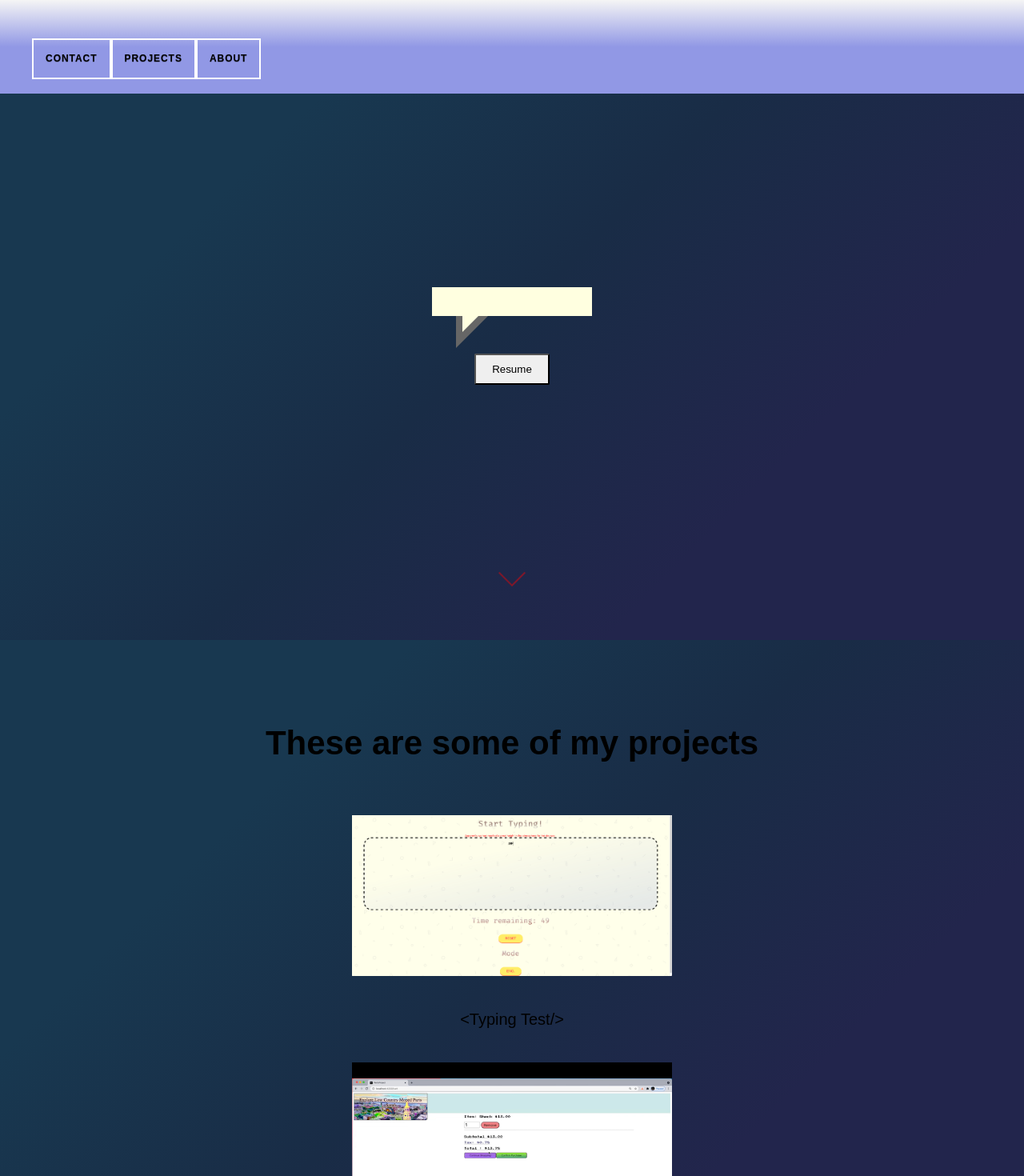
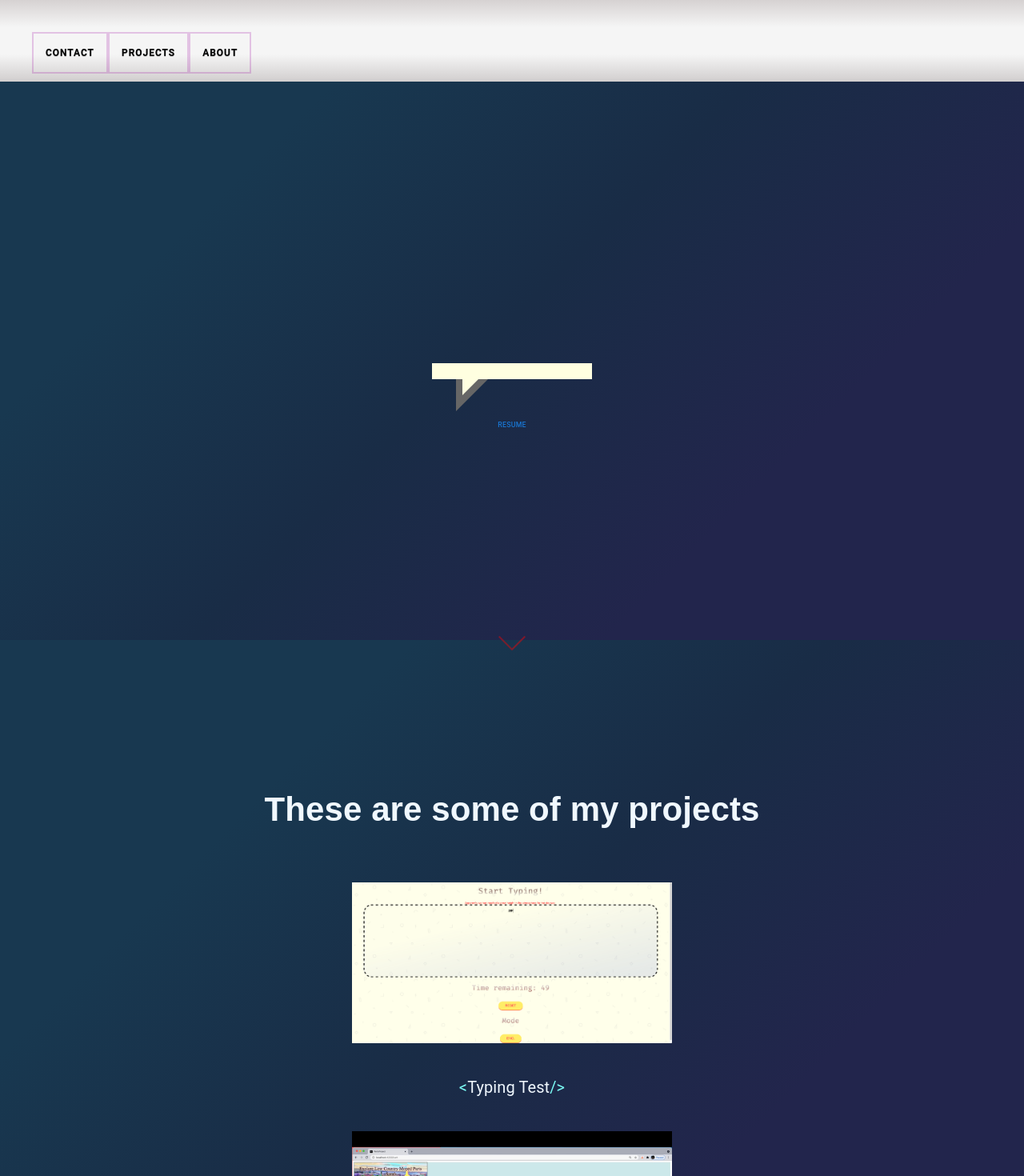
Before and after one commit to tannerpace/shiny-system, a React (Create React App) app in the folder tbr1/: page / in a window 1280 px wide. Shown: the top 1470 px of the page at 80% size. Built offline with nearby package versions, Linux system fonts and the light colour scheme.

Commit message:
Adds nav bar hide on scroll

```diff
--- a/tbr1/src/App.css
+++ b/tbr1/src/App.css
@@ -135,14 +135,6 @@ img {
 
   color: black;
 }
-/*
-.welcome-section > p {
-  font-size: 3rem;
-  font-weight: 200;
-  font-style: italic;
-} */
-
-/* Projects section */
 
 .projects-section {
   text-align: center;
@@ -173,7 +165,7 @@ img {
 
 .project {
   background: var(--main-gray);
-  box-shadow: 1px 1px 2px rgba(0, 0, 0, 0.5);
+  box-shadow: 1px 1px 2px rgba(255, 235, 235, 0.5);
   border-radius: 2px;
 }
 
@@ -296,7 +288,12 @@ footer i {
 }
 
 #navbar {
-  background: linear-gradient(whitesmoke, #9198e5, #9198e5);
+  background: linear-gradient(
+    rgb(214, 210, 210),
+    whitesmoke,
+    whitesmoke,
+    rgb(209, 206, 206)
+  );
   position: fixed;
   top: 0;
   width: 100%;
@@ -328,7 +325,7 @@ footer i {
 .sec {
   box-sizing: content-box;
   margin-top: 5em;
-  color: rgb(0, 0, 0);
+  color: whitesmoke;
   background-color: black;
   margin-bottom: 3em;
 }
@@ -361,13 +358,16 @@ footer i {
   border-radius: 2px;
 }
 
+.project-title:hover {
+  color: rgba(28, 188, 164, 0.715);
+}
 .code {
-  color: var(--main-gray);
+  color: rgb(123, 251, 244);
   transition: color 0.3s ease-out;
 }
 
 .project:hover .code {
-  color: #309c73;
+  color: #00ff9d;
 }
 
 .project-image {
@@ -375,8 +375,16 @@ footer i {
   width: 100%;
   object-fit: cover;
 }
+.projects-section-header {
+  color: aliceblue;
+}
 
 .project-title {
+  font-size: 2rem;
+  padding: 2rem 0.5rem;
+  color: aliceblue;
+}
+.project-title:hover {
   font-size: 2rem;
   padding: 2rem 0.5rem;
 }
@@ -449,27 +457,27 @@ a.animated-button:visited {
 }
 
 a.animated-button.victoria-one {
-  border: 2px solid #ffffff;
+  border: 2px solid #9a009f35;
 }
 a.animated-button.victoria-one:after {
-  background: #d24d57;
+  background: #af00bf;
   -moz-transform: translateX(-50%) translateY(-50%) rotate(-25deg);
   -ms-transform: translateX(-50%) translateY(-50%) rotate(-25deg);
   -webkit-transform: translateX(-50%) translateY(-50%) rotate(-25deg);
   transform: translateX(-50%) translateY(-50%) rotate(-25deg);
 }
 a.animated-button.victoria-two {
-  border: 2px solid #ffffff;
+  border: 2px solid #9a009f35;
 }
 a.animated-button.victoria-two:after {
-  background: #d24d57;
+  background: #af00bf;
   -moz-transform: translateX(-50%) translateY(-50%) rotate(25deg);
   -ms-transform: translateX(-50%) translateY(-50%) rotate(25deg);
   -webkit-transform: translateX(-50%) translateY(-50%) rotate(25deg);
   transform: translateX(-50%) translateY(-50%) rotate(25deg);
 }
 a.animated-button.victoria-three {
-  border: 2px solid #ffffff;
+  border: 2px solid #9a009f35;
 }
 a.animated-button.victoria-three:after {
   background: #af00bf;
@@ -484,10 +492,10 @@ a.animated-button.victoria-three:hover:after {
   opacity: 1;
 }
 a.animated-button.victoria-four {
-  border: 2px solid #ffffff;
+  border: 2px solid #9a009f35;
 }
 a.animated-button.victoria-four:after {
-  background: #d24d57;
+  background: #af00bf;
   opacity: 0.5;
   -moz-transform: translateY(-50%) translateX(-50%) rotate(90deg);
   -ms-transform: translateY(-50%) translateX(-50%) rotate(90deg);
--- a/tbr1/src/App.js
+++ b/tbr1/src/App.js
@@ -14,9 +14,6 @@ function App() {
   const [isResume, setResume] = useState(false)
   return (
     <div className="App">
-      {!isResume ? (<Nav />) : (<></>)
-      }
-
       <Home isResume={isResume} toggleResume={() => setResume(!isResume)} />
     </div >
   );
--- /dev/null
+++ b/tbr1/src/components/HideAppBar/index.jsx
@@ -0,0 +1,52 @@
+import * as React from 'react';
+import PropTypes from 'prop-types';
+import AppBar from '@mui/material/AppBar';
+import Toolbar from '@mui/material/Toolbar';
+import Typography from '@mui/material/Typography';
+import CssBaseline from '@mui/material/CssBaseline';
+import useScrollTrigger from '@mui/material/useScrollTrigger';
+import Box from '@mui/material/Box';
+import Container from '@mui/material/Container';
+import Slide from '@mui/material/Slide';
+import App from '../../App';
+import Nav from '../Nav';
+
+function HideOnScroll(props) {
+    const { children, window } = props;
+    // Note that you normally won't need to set the window ref as useScrollTrigger
+    // will default to window.
+    // This is only being set here because the demo is in an iframe.
+    const trigger = useScrollTrigger({
+        target: window ? window() : undefined,
+    });
+
+    return (
+        <Slide appear={false} direction="down" in={!trigger}>
+            {children}
+        </Slide>
+    );
+}
+
+
+
+export default function HideAppBar(props) {
+    return (
+        <React.Fragment>
+            <CssBaseline />
+            <HideOnScroll {...props}>
+                <AppBar>
+                    <Toolbar>
+                        <Nav />
+                    </Toolbar>
+                </AppBar>
+            </HideOnScroll>
+            <Toolbar />
+            <Container>
+                <Box sx={{ my: 2 }}>
+                    <App />
+
+                </Box>
+            </Container>
+        </React.Fragment>
+    );
+}
--- a/tbr1/src/components/MyTyper/index.jsx
+++ b/tbr1/src/components/MyTyper/index.jsx
@@ -19,7 +19,7 @@ const MyTyper = () => {
     })
 
     return (
-        <div className='typer code'>
+        <div className='typer '>
 
             <div class="talk-bubble tri-right border round btm-left-in">
                 <div class="talktext">
--- a/tbr1/src/components/Nav/index.jsx
+++ b/tbr1/src/components/Nav/index.jsx
@@ -6,23 +6,23 @@ const Nav = () => {
         <nav id="navbar" class="nav">
             <ul class="nav-list">
                 <li>
-                    <div class="col-md-3 col-sm-3 col-xs-6"> <a href="#contact"
+                    <div > <a href="#contact"
                         class="btn btn-sm animated-button victoria-one">Contact</a> </div>
                 </li>
 
                 <li>
-                    <div class="col-md-3 col-sm-3 col-xs-6"> <a href="#projects"
+                    <div > <a href="#projects"
                         class="btn btn-sm animated-button victoria-two">Projects</a> </div>
                 </li>
 
                 <li>
-                    <div class="col-md-3 col-sm-3 col-xs-6"> <a href="#welcome-section"
+                    <div> <a href="#welcome-section"
                         class="btn btn-sm animated-button victoria-three">About</a> </div>
                 </li>
 
-            </ul>
+            </ul >
 
-        </nav>)
+        </nav >)
 }
 
 export default Nav
--- a/tbr1/src/components/welcome/index.jsx
+++ b/tbr1/src/components/welcome/index.jsx
@@ -20,7 +20,7 @@ export default function Welcome({ toggleResume, isResume }) {
         >
             <div class="welcome-section" id="welcome-section">
                 <MyTyper></MyTyper>
-                <Button class="btn victoria-one " onClick={handleToggle}>Resume</Button>
+                <Button fullWidth onClick={handleToggle}>Resume</Button>
             </div>
             <section id="section05" class="demo">
 
--- a/tbr1/src/index.js
+++ b/tbr1/src/index.js
@@ -2,12 +2,13 @@ import React from 'react';
 import ReactDOM from 'react-dom';
 import './index.css';
 import App from './App';
+import HideAppBar from './Components/HideAppBar'
 
 
 
 ReactDOM.render(
   <React.StrictMode>
-    <App />
+    <HideAppBar />
   </React.StrictMode>,
   document.getElementById('root')
 );
```
